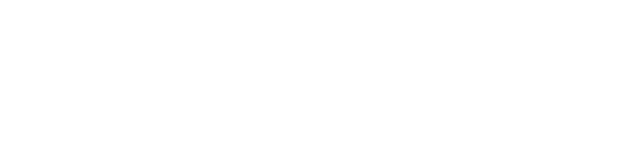
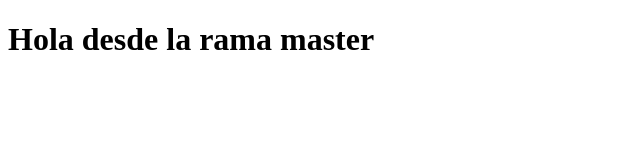
Before and after one commit to zucar0/BeduVideo, a plain HTML site: page index.html in a window 1280 px wide. Shown: the whole page, without its empty margins (0-640 px from the left). Drawn offline with Linux system fonts and the light colour scheme.

Commit message:
Se adjunta rama master

```diff
--- a/index.html
+++ b/index.html
@@ -4,9 +4,9 @@
     <meta charset="UTF-8">
     <meta name="viewport" content="width=device-width, initial-scale=1.0">
     <link rel="stylesheet" href="estilos.css">
-    <title>Video</title>
+    <title>Rama master</title>
 </head>
 <body>
-
+    <h1>Hola desde la rama master</h1>
 </body>
 </html>
```
